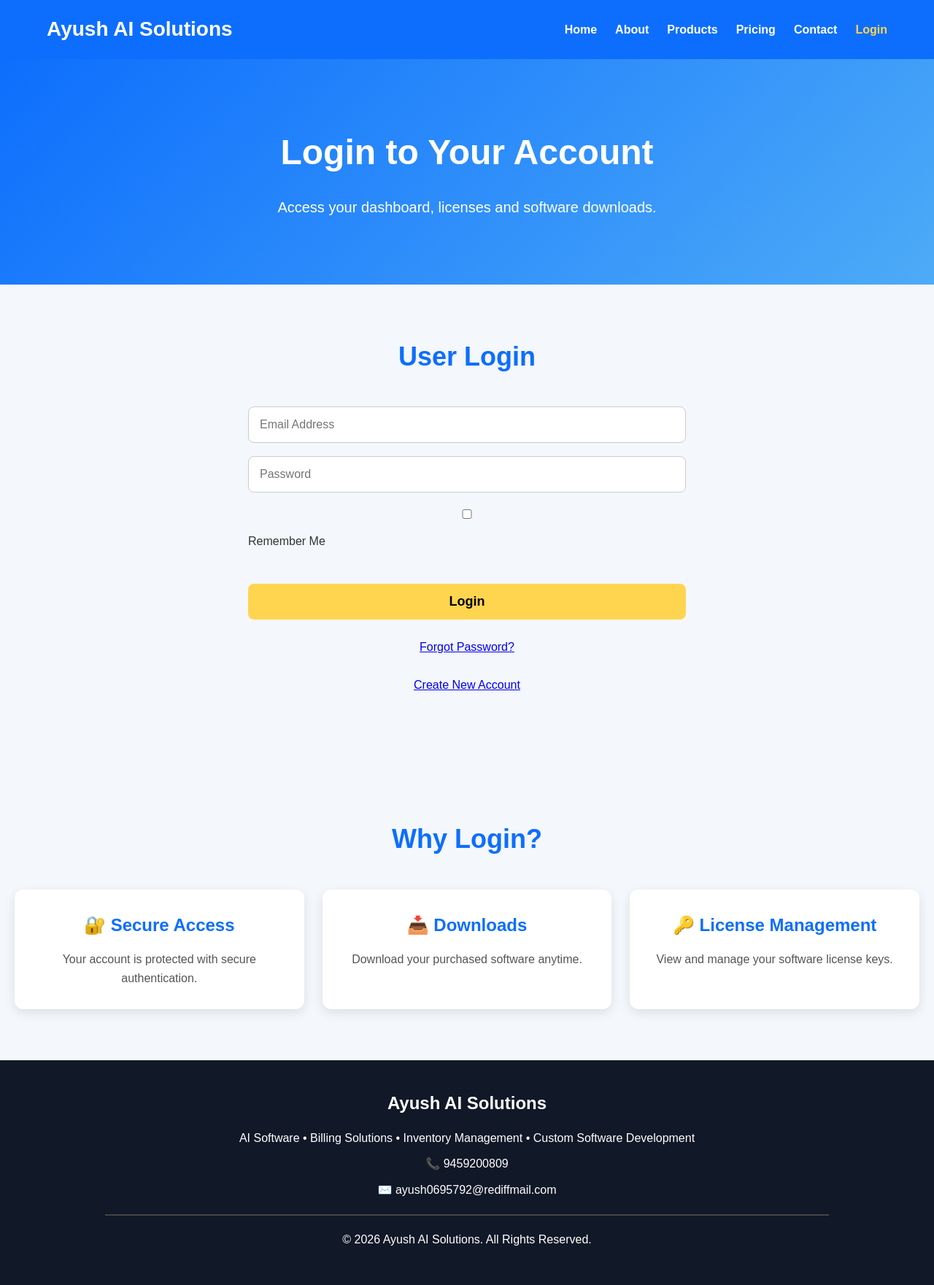
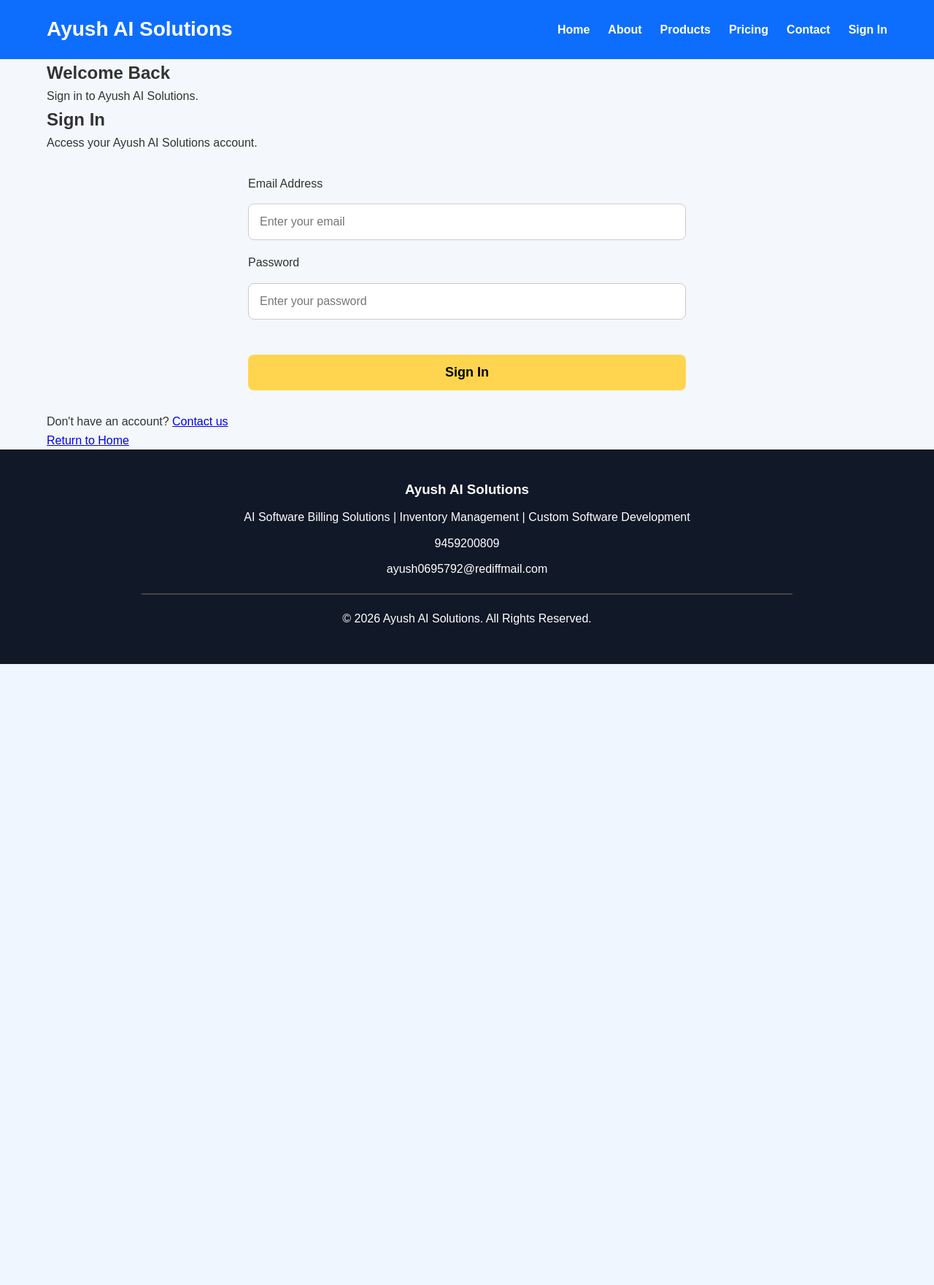
Before and after one commit to Dhimanlab/ayushaisolutions, a Flask app: page /login in a window 1280 px wide. Shown: the whole page at 73% size. After the commit the page ends 910 px from the top, so only its background shows below. Run offline with Flask 3, Linux system fonts and the light colour scheme.

Commit message:
Update login page title and content

```diff
--- a/backend/templates/login.html
+++ b/backend/templates/login.html
@@ -3,15 +3,16 @@
 <head>
     <meta charset="UTF-8">
     <meta name="viewport" content="width=device-width, initial-scale=1.0">
-    <title>Login - Ayush AI Solutions</title>
+
+    <title>Sign In | Ayush AI Solutions</title>
 
     <link rel="stylesheet" href="{{ url_for('static', filename='css/style.css') }}">
 </head>
+
 <body>
 
 <header>
     <div class="container">
-
         <div class="logo">
             <h2>Ayush AI Solutions</h2>
         </div>
@@ -23,127 +24,98 @@
                 <li><a href="/products">Products</a></li>
                 <li><a href="/pricing">Pricing</a></li>
                 <li><a href="/contact">Contact</a></li>
-                <li><a href="/login" class="active">Login</a></li>
+                <li><a href="/login">Sign In</a></li>
             </ul>
         </nav>
-
     </div>
 </header>
 
-<section class="hero">
+<main>
 
-    <div class="hero-content">
+    <section class="page-hero">
+        <div class="container">
+            <h1>Welcome Back</h1>
+            <p>Sign in to Ayush AI Solutions.</p>
+        </div>
+    </section>
 
-        <h1>Login to Your Account</h1>
+    <section class="login-section">
+        <div class="container">
+
+            <div class="login-card">
+
+                <h2>Sign In</h2>
 
                 <p>
-            Access your dashboard, licenses and software downloads.
+                    Access your Ayush AI Solutions account.
                 </p>
 
+                <form action="/login" method="POST">
+
+                    <div class="form-group">
+                        <label for="email">Email Address</label>
+                        <input
+                            type="email"
+                            id="email"
+                            name="email"
+                            placeholder="Enter your email"
+                            required
+                        >
                     </div>
 
-</section>
-
-<section class="services">
-
-    <h2>User Login</h2>
-
-    <form>
-
+                    <div class="form-group">
+                        <label for="password">Password</label>
                         <input
-            type="email"
-            placeholder="Email Address"
+                            type="password"
+                            id="password"
+                            name="password"
+                            placeholder="Enter your password"
                             required
                         >
+                    </div>
 
-        <input
-            type="password"
-            placeholder="Password"
-            required
-        >
-
-        <label>
-
-            <input type="checkbox">
-
-            Remember Me
-
-        </label>
-
-        <button
-            type="submit"
-            class="btn">
-
-            Login
-
+                    <button type="submit" class="btn">
+                        Sign In
                     </button>
 
-        <br><br>
+                </form><div class="login-links">
+                    <p>
+                        Don't have an account?
+                        <a href="/contact">Contact us</a>
+                    </p>
 
-        <a href="#">
-            Forgot Password?
-        </a>
-
-        <br><br>
-
-        <a href="#">
-            Create New Account
-        </a>
-
-    </form>
-
-</section><section class="contact-preview">
-
-    <h2>Why Login?</h2>
-
-    <div class="feature-grid">
-
-        <div class="card">
-            <h3>🔐 Secure Access</h3>
                     <p>
-                Your account is protected with secure authentication.
-            </p>
-        </div>
-
-        <div class="card">
-            <h3>📥 Downloads</h3>
-            <p>
-                Download your purchased software anytime.
-            </p>
-        </div>
-
-        <div class="card">
-            <h3>🔑 License Management</h3>
-            <p>
-                View and manage your software license keys.
+                        <a href="/">Return to Home</a>
                     </p>
                 </div>
 
             </div>
 
+        </div>
     </section>
 
+</main>
+
 <footer>
+    <div class="container">
 
-    <div class="footer-content">
-
-        <h2>Ayush AI Solutions</h2>
+        <h3>Ayush AI Solutions</h3>
 
         <p>
-            AI Software • Billing Solutions • Inventory Management •
+            AI Software Billing Solutions |
+            Inventory Management |
             Custom Software Development
         </p>
 
-        <p>📞 9459200809</p>
+        <p>9459200809</p>
 
-        <p>✉️ ayush0695792@rediffmail.com</p>
+        <p>ayush0695792@rediffmail.com</p>
 
         <hr>
 
         <p>© 2026 Ayush AI Solutions. All Rights Reserved.</p>
 
     </div>
-
 </footer>
 
 <script src="{{ url_for('static', filename='js/script.js') }}"></script>
```
Lines whose indentation alone changed are shown as unchanged.
